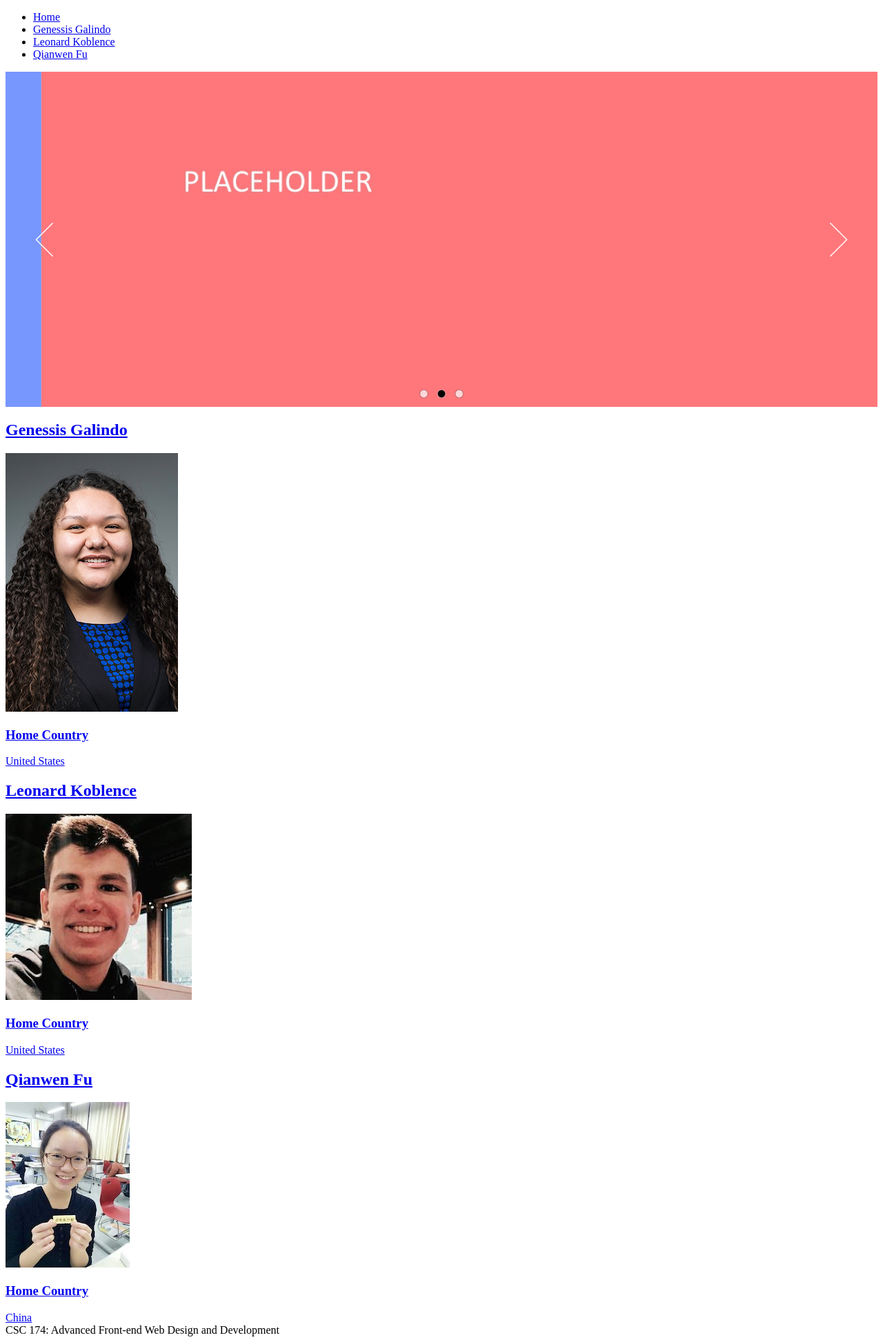
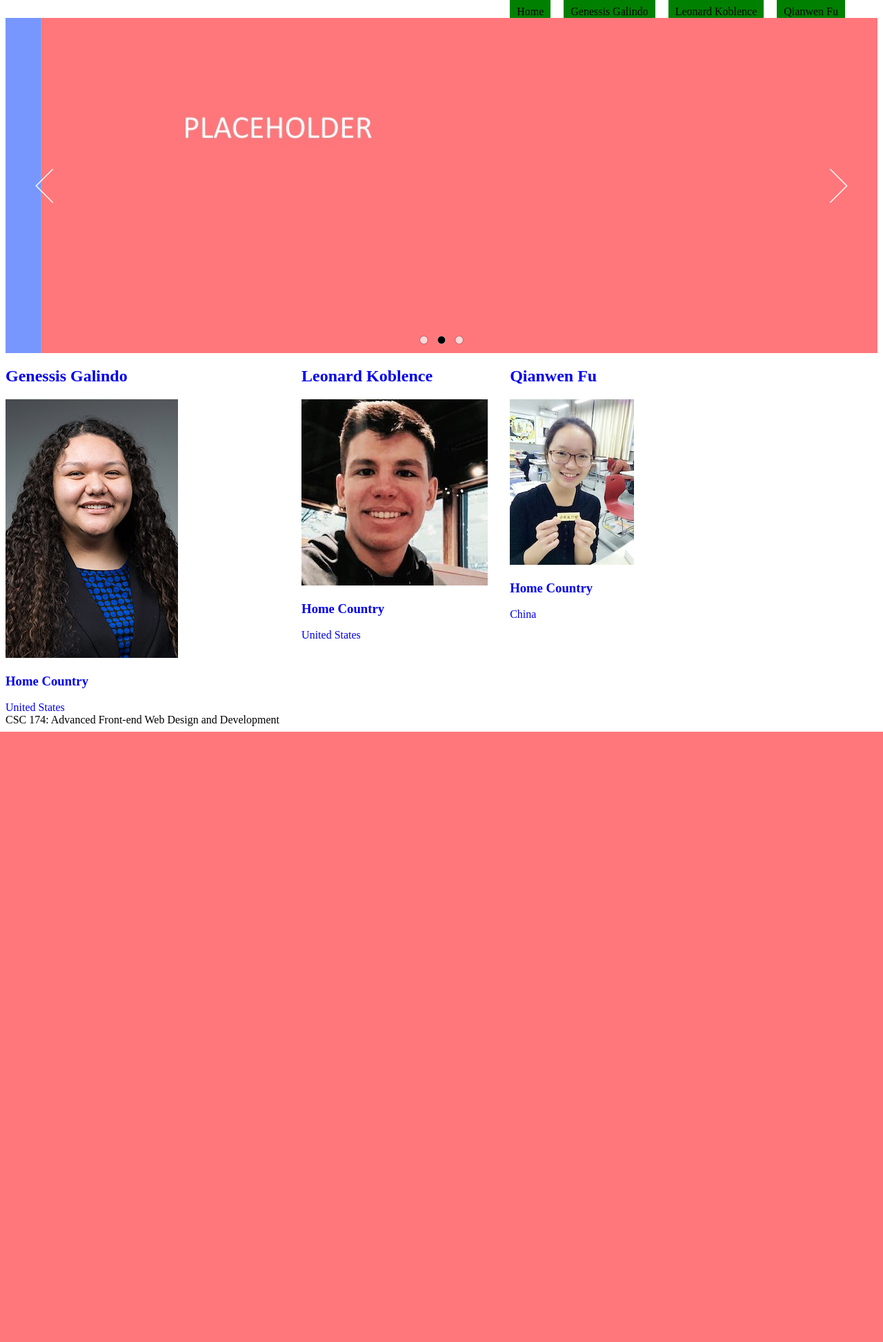
Before and after one commit to mander39/CSC174Assignment05, a PHP site: page /index.php in a window 1280 px wide. Shown: the whole page at 69% size. After the commit the page ends 1061 px from the top, so only its background shows below. Run offline with PHP 8.4, Linux system fonts and the light colour scheme.

Commit message:
1st pass, not nearly finished
don't worry ik this is not nearly enough css and that it's still very rough I just wanted to upload this stuff so I don't loose the progress

```diff
--- /dev/null
+++ b/css/styles.css
@@ -0,0 +1,81 @@
+/*
+    I followed the SMACSS CSS Architecture Mostly:
+
+
+*/
+
+/**************************
+Base Styles
+***************************/
+
+body {
+    display: grid;
+}
+
+nav {
+    grid-column: 3/4;
+}
+
+nav ul {
+    list-style-type: none;
+    margin: 0;
+    padding: 0;
+}
+
+nav ul li {
+    margin-right: 15px;
+    display: inline;
+    padding: 10px;
+    background-color: green;
+}
+
+nav ul li a {
+    text-decoration: none;
+    color: black;
+}
+
+main {
+    grid-column: 1/4;
+    max-width: 960px;
+    width: 90%;
+    margin: auto;
+}
+
+a {
+    text-decoration: none;
+}
+/**************************
+Layout Styles
+***************************/
+
+#logo {
+    grid-column: 1/2;
+}
+
+#jssor_1 {
+    grid-column: 1/4;
+}
+
+#genessis {
+    grid-column: 1/2;
+}
+
+#leo {
+    grid-column: 2/3;
+}
+
+#qianwen {
+    grid-column: 3/4;
+}
+
+/**************************
+Modules Styles
+***************************/
+
+/**************************
+State Styles
+***************************/
+
+/**************************
+Theme Styles
+***************************/
--- a/inc/html-top01.inc
+++ b/inc/html-top01.inc
@@ -3,5 +3,6 @@
 <head>
 	<link href="//fonts.googleapis.com/css?family=Roboto+Condensed:300,300italic,regular,italic,700,700italic&subset=latin-ext,greek-ext,cyrillic-ext,greek,vietnamese,latin,cyrillic" rel="stylesheet" type="text/css" />
 	<link rel="stylesheet" href="css/sliderdefault.css">
+	<link rel="stylesheet" href="css/styles.css">
 	<meta charset="utf-8">
 	<meta name="viewport" content="width=device-width, initial-scale=1.0">
--- a/index.php
+++ b/index.php
@@ -4,21 +4,21 @@
 <?php include 'inc/html-nav.inc'; ?>
 <?php include 'inc/html-slider.inc'; ?>
 
-<a href="genessis.php">
+<a href="genessis.php" id="genessis">
     <h2>Genessis Galindo</h2>
     <img src="images/genessis.jpg" alt="Genessis Galindo">
     <h3>Home Country</h3>
     <div>United States</div>
 </a>
 
-<a href="leo.php">
+<a href="leo.php" id="leonard">
     <h2>Leonard Koblence</h2>
     <img src="images/leo.jpg" alt="leo">
     <h3>Home Country</h3>
     <div>United States</div>
 </a>
 
-<a href="qianwen.php">
+<a href="qianwen.php" id="qianwen">
     <h2>Qianwen Fu</h2>
     <img src="images/qianwen.jpeg" alt="a picture of Qianwen Fu">
     <h3>Home Country</h3>
```
